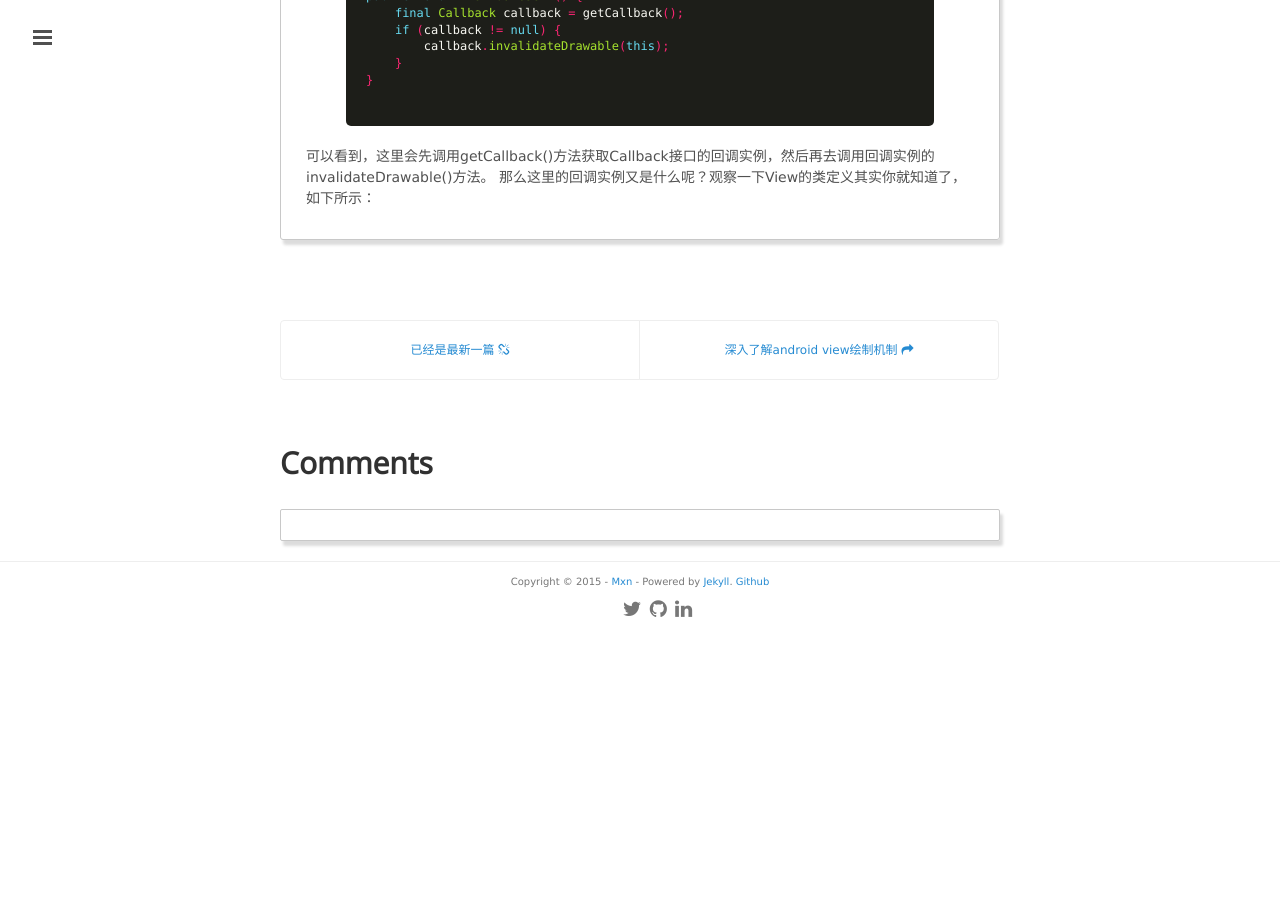
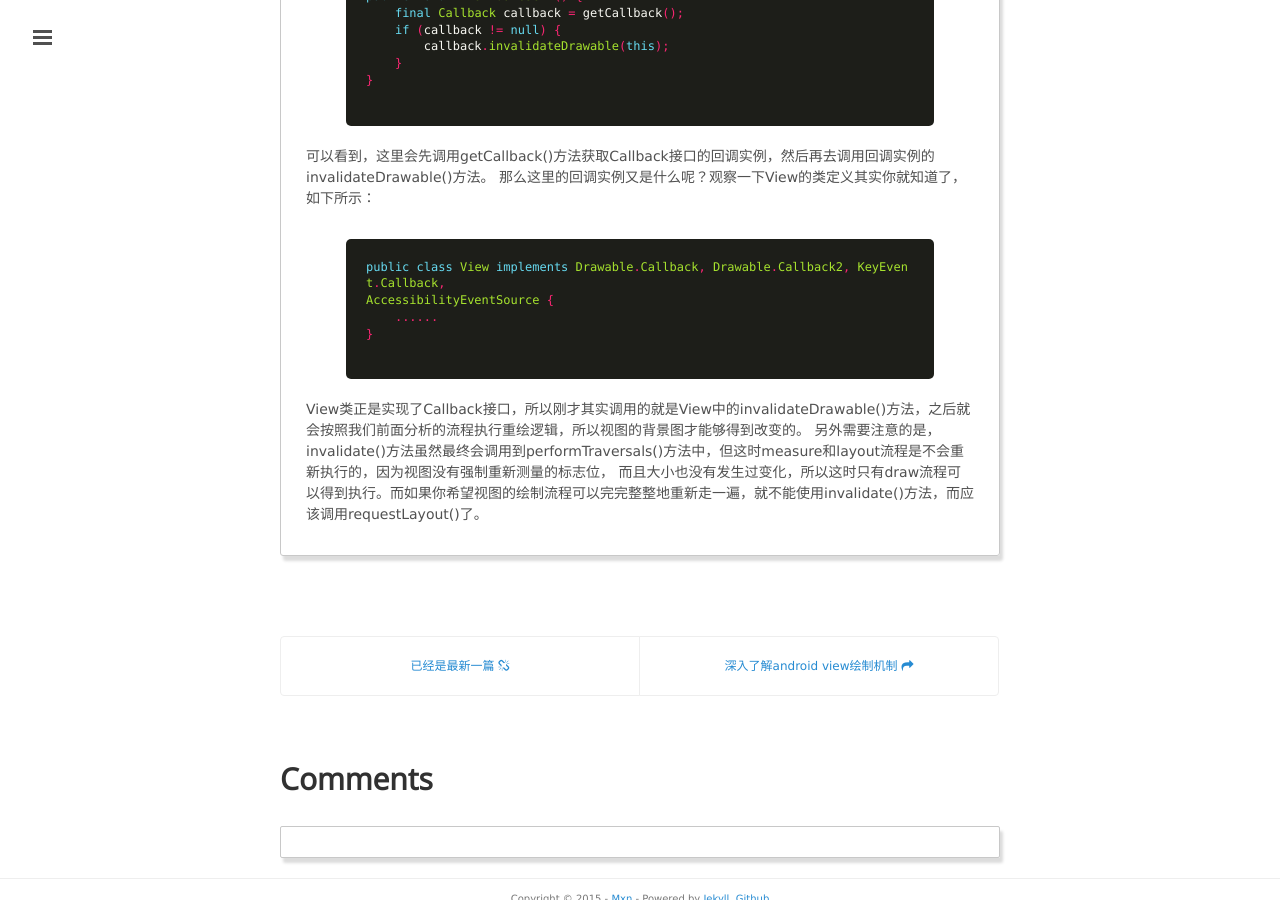
Before and after one commit to mxn21/mxn21.github.io, a Jekyll site: the page built from _posts/2015-7-16-android view状态及重绘流程分析.md, in a window 1280 px wide and 900 px high, scrolled down 7836 px. Built offline with Jekyll 4.4.1, drawn with Linux system fonts in a browser that asks for light colours; Markdown is read by kramdown in place of the engine named in the settings; comment, search, counter and statistics services are not loaded; before the commit the page ends 8470 px from its top, so only the background shows below that.

Commit message:
212131
1231231

```diff
--- a/_posts/2015-7-16-android view状态及重绘流程分析.md
+++ b/_posts/2015-7-16-android view状态及重绘流程分析.md
@@ -355,3 +355,15 @@
 
 可以看到，这里会先调用getCallback()方法获取Callback接口的回调实例，然后再去调用回调实例的invalidateDrawable()方法。
 那么这里的回调实例又是什么呢？观察一下View的类定义其实你就知道了，如下所示：
+
+    {% highlight java  %}
+public class View implements Drawable.Callback, Drawable.Callback2, KeyEvent.Callback,
+AccessibilityEventSource {
+    ......
+}
+    {% endhighlight %}
+
+
+View类正是实现了Callback接口，所以刚才其实调用的就是View中的invalidateDrawable()方法，之后就会按照我们前面分析的流程执行重绘逻辑，所以视图的背景图才能够得到改变的。
+另外需要注意的是，invalidate()方法虽然最终会调用到performTraversals()方法中，但这时measure和layout流程是不会重新执行的，因为视图没有强制重新测量的标志位，
+而且大小也没有发生过变化，所以这时只有draw流程可以得到执行。而如果你希望视图的绘制流程可以完完整整地重新走一遍，就不能使用invalidate()方法，而应该调用requestLayout()了。
```
